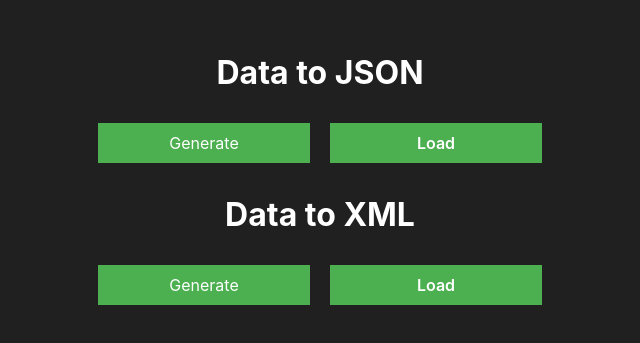
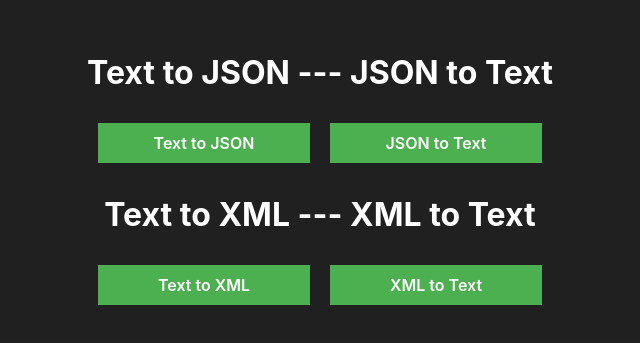
Before and after one commit to Dylan3009/ARI_Project, a React (Create React App) app in the folder client/arixmljson/: page / in a window 1280 px wide. Shown: the part 139-482 px from the top of the page, without its empty margins (320-960 px from the left). Built offline with nearby package versions, Linux system fonts and the light colour scheme.

Commit message:
Update: UI and structure

```diff
--- a/client/arixmljson/src/Pages/Generate.css
+++ b/client/arixmljson/src/Pages/Generate.css
@@ -72,7 +72,18 @@ input::-webkit-inner-spin-button {
   margin: 0;
 }
 
-.btn-generate {
+input[type="file"] {
+    display: none;
+}
+
+.button-generate{
+    border: 1px solid #ccc;
+    display: inline-block;
+    padding: 6px 12px;
+    cursor: pointer;
+}
+
+.button-generate {
     background-color: #4CAF50;
     border: none;
     color: white;
@@ -83,10 +94,6 @@ input::-webkit-inner-spin-button {
     display: inline-block;
     font-size: 16px;
     width: 15%;
-}
-
-.btn-generate:hover {
-    background-color: #45a049;
 }
 
 .div0 {
--- a/client/arixmljson/src/Pages/Generate.js
+++ b/client/arixmljson/src/Pages/Generate.js
@@ -2,6 +2,19 @@ import React from 'react'
 import './Generate.css'
 
 function Generate() {
+
+  const handleClick = () => {
+    fetch('http://localhost:3001/generate', {
+      method: 'GET',
+    }, [])
+      .then((response) => {
+        console.log(response);
+      })
+      .catch((error) => {
+        console.log(error);
+      });
+  }
+
   return (
     <div className='generate-div'>
       <a className='btn-back' href="/">Back</a>
@@ -24,7 +37,8 @@ function Generate() {
         <label>Telefono</label>
         <input type="number" name="phone" />
       </div>
-      <input className='btn-generate' type="submit" value="Generar" />
+      <label for="btn-generate" class="button-generate">Generar</label>
+      <input id='btn-generate' type='file' onClick={handleClick}></input>
     </div>
   )
 }
--- a/client/arixmljson/src/Pages/Home.css
+++ b/client/arixmljson/src/Pages/Home.css
@@ -1,4 +1,45 @@
 .home {
-    text-align: center;
-    margin-top: 15%;
-  }
+  text-align: center;
+  margin-top: 15%;
+}
+
+a {
+  background-color: #4CAF50;
+  border: none;
+  color: white;
+  padding: 10px;
+  margin: 10px;
+  text-align: center;
+  text-decoration: none;
+  display: inline-block;
+  font-size: 16px;
+  width: 15%;
+}
+
+a:hover {
+  background-color: #37ce3c;
+}
+
+input[type="file"] {
+  display: none;
+}
+
+.convert-button {
+  border: 1px solid #ccc;
+  display: inline-block;
+  padding: 6px 12px;
+  cursor: pointer;
+}
+
+.convert-button {
+  background-color: #4CAF50;
+  border: none;
+  color: white;
+  padding: 10px;
+  margin: 10px;
+  text-align: center;
+  text-decoration: none;
+  display: inline-block;
+  font-size: 16px;
+  width: 15%;
+}
--- a/client/arixmljson/src/Pages/Home.js
+++ b/client/arixmljson/src/Pages/Home.js
@@ -1,14 +1,34 @@
 import React from 'react'
 import './Home.css'
-import Transform from '../components/Transform/Transform'
 
 const Home = () => {
+
+  const handleClick = () => {
+    fetch('http://localhost:3001/generate', {
+      method: 'GET',
+    }, [])
+      .then((response) => {
+        console.log(response);
+      })
+      .catch((error) => {
+        console.log(error);
+      });
+  }
+
   return (
     <div className="home">
-      <h1>Data to JSON</h1>
-      <Transform />
-      <h1>Data to XML</h1>
-      <Transform />
+      <h1>Text to JSON --- JSON to Text</h1>
+      {/* <a className='generate-button' href="/">Generate</a> */}
+      <label for="textJson-btn" class="convert-button">Text to JSON</label>
+      <input id='textJson-btn' type='file' onClick={handleClick}></input>
+      <label for="json-btn" class="convert-button">JSON to Text</label>
+      <input id='json-btn' type='file' onClick={handleClick}></input>
+      <h1>Text to XML --- XML to Text</h1>
+      {/* <a className='generate-button' href="/">Generate</a> */}
+      <label for="textXml-btn" class="convert-button">Text to XML</label>
+      <input id='textXml-btn' type='file' onClick={handleClick}></input>
+      <label for="xml-btn" class="convert-button">XML to Text</label>
+      <input id='xml-btn' type='file' onClick={handleClick}></input>
     </div>
   )
 }
--- a/client/arixmljson/src/components/Transform/Transform.css
+++ /dev/null
@@ -1,40 +0,0 @@
-a {
-    background-color: #4CAF50;
-    border: none;
-    color: white;
-    padding: 10px;
-    margin: 10px;
-    text-align: center;
-    text-decoration: none;
-    display: inline-block;
-    font-size: 16px;
-    width: 15%;
-}
-
-a:hover {
-    background-color: #37ce3c;
-}
-
-input[type="file"] {
-    display: none;
-}
-
-.load-button{
-    border: 1px solid #ccc;
-    display: inline-block;
-    padding: 6px 12px;
-    cursor: pointer;
-}
-
-.load-button {
-    background-color: #4CAF50;
-    border: none;
-    color: white;
-    padding: 10px;
-    margin: 10px;
-    text-align: center;
-    text-decoration: none;
-    display: inline-block;
-    font-size: 16px;
-    width: 15%;
-}
--- a/client/arixmljson/src/components/Transform/Transform.js
+++ /dev/null
@@ -1,32 +0,0 @@
-import React from 'react'
-import './Transform.css'
-
-//LoadJson = document.querySelector('.load-button')
-
-/*LoadJson.addEventListener('click', async () => {
-  try {
-    const references = await window.showOpenFilePicker({});
-    const file = await references[0].getFile();
-    let content = await file.text();
-
-    for (element in content) {
-      const user = createUserData(content[element]);
-      AddSection(user);
-    }
-  } catch (error) {
-    console.log(error);
-    console.log('There was an error loading the file');
-  }
-});*/
-
-const Transform = () => {
-  return (
-    <div>
-      <a className='generate-button' href="/generate">Generate</a>
-      <label for="load-btn" class="load-button">Load</label>
-      <input id='load-btn' type='file'></input>
-    </div>
-  )
-}
-
-export default Transform
```
Also changed, not shown: 2 other files (tests, documents, lock files or other folders).
